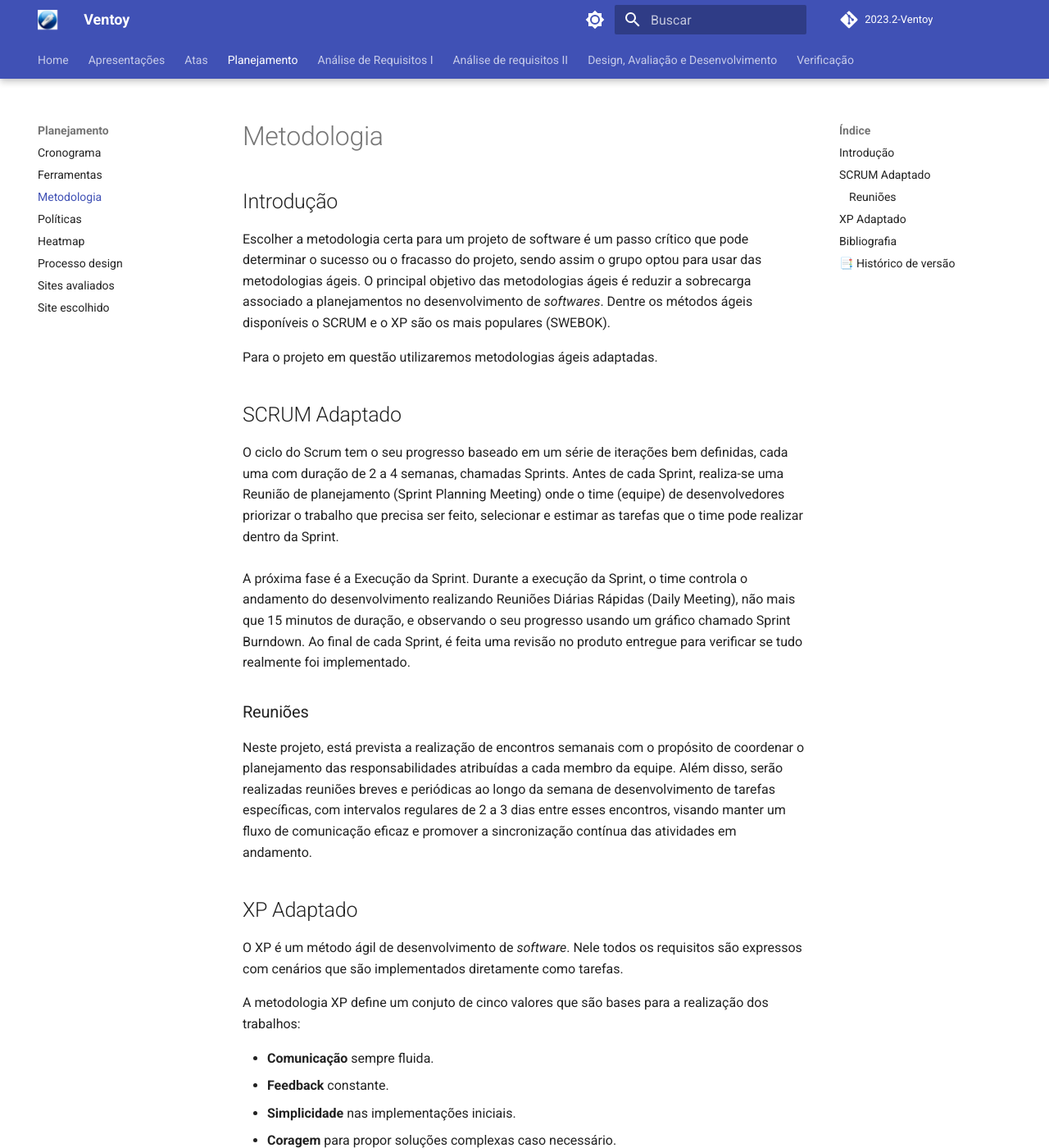
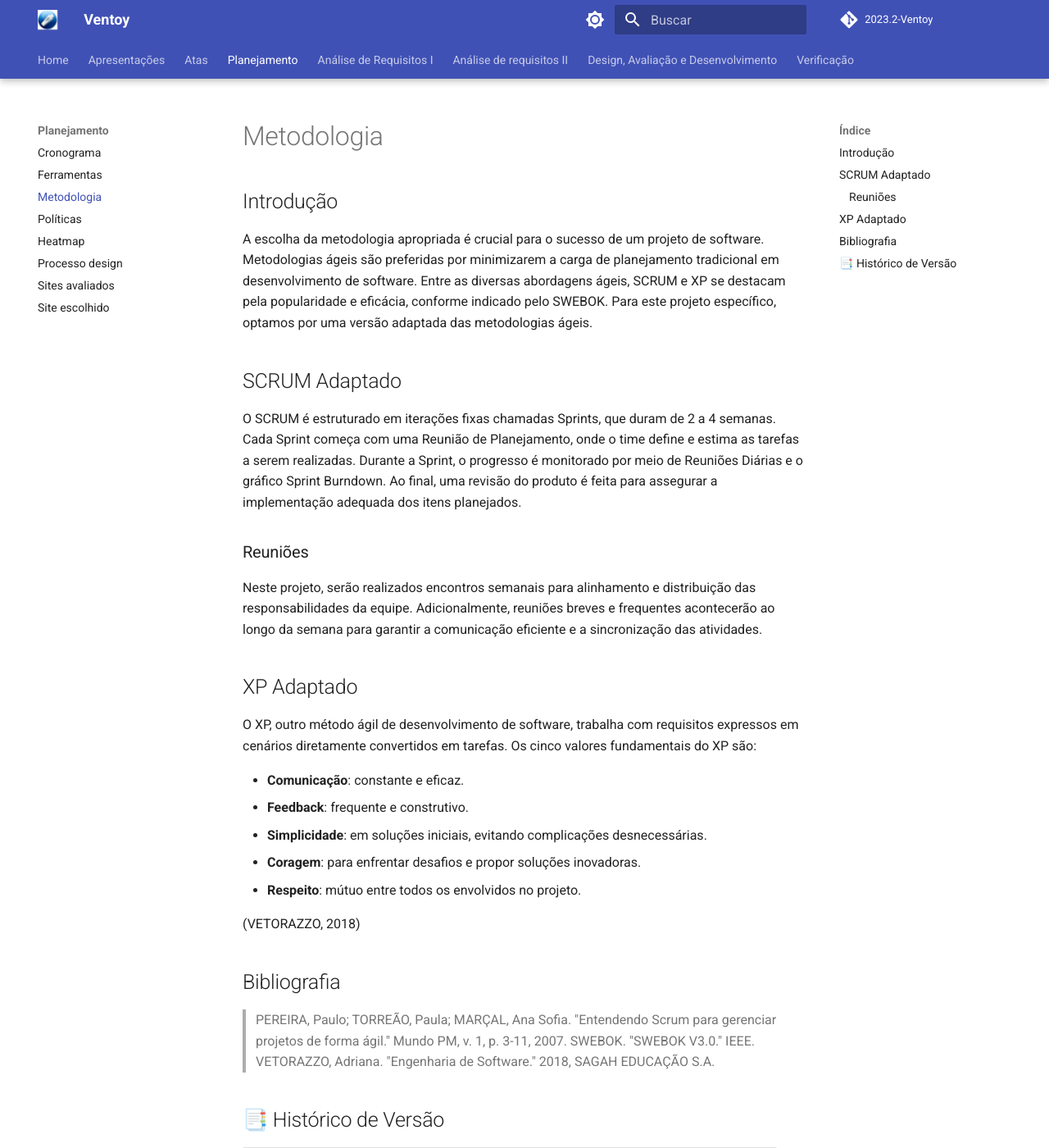
Before and after one commit to Interacao-Humano-Computador/2023.2-Ventoy, an MkDocs documentation site: the page built from docs/planejamento/metodologia.md, in a window 1280 px wide and 1400 px high. Shown: the whole window at 82% size. Built offline with MkDocs 1.6.1 and Material for MkDocs 9.7.7, drawn with Linux system fonts in a browser that asks for light colours; comment, search, counter and statistics services are not loaded; some of the changed text lies outside the part shown.

Commit message:
Update metodologia.md

```diff
--- a/docs/planejamento/metodologia.md
+++ b/docs/planejamento/metodologia.md
@@ -2,55 +2,36 @@
 
 ## Introdução
 
-Escolher a metodologia certa para um projeto de software é um passo crítico que pode determinar o sucesso ou o fracasso do projeto, sendo assim o grupo optou para usar das metodologias ágeis. O principal objetivo das metodologias ágeis é reduzir a sobrecarga
-associado a planejamentos no desenvolvimento de *softwares*.
-Dentre os métodos ágeis disponíveis o SCRUM e o XP são os mais populares
-(SWEBOK).
-
-Para o projeto em questão utilizaremos metodologias ágeis adaptadas.
+A escolha da metodologia apropriada é crucial para o sucesso de um projeto de software. Metodologias ágeis são preferidas por minimizarem a carga de planejamento tradicional em desenvolvimento de software. Entre as diversas abordagens ágeis, SCRUM e XP se destacam pela popularidade e eficácia, conforme indicado pelo SWEBOK. Para este projeto específico, optamos por uma versão adaptada das metodologias ágeis.
 
 ## SCRUM Adaptado
 
-O ciclo do Scrum tem o seu progresso baseado em um série de iterações bem
-definidas, cada uma com duração de 2 a 4 semanas, chamadas Sprints. Antes de cada
-Sprint, realiza-se uma Reunião de planejamento (Sprint Planning Meeting)
-onde o time (equipe) de desenvolvedores priorizar o trabalho que precisa ser feito,
-selecionar e estimar as tarefas que o time pode realizar dentro da Sprint.
-<br><br>
-A próxima fase é a Execução da Sprint. Durante a
-execução da Sprint, o time controla o andamento do desenvolvimento realizando
-Reuniões Diárias Rápidas (Daily Meeting), não mais que 15 minutos de duração, e
-observando o seu progresso usando um gráfico chamado Sprint Burndown. Ao final
-de cada Sprint, é feita uma revisão no produto entregue para verificar se tudo realmente foi
-implementado.
+O SCRUM é estruturado em iterações fixas chamadas Sprints, que duram de 2 a 4 semanas. Cada Sprint começa com uma Reunião de Planejamento, onde o time define e estima as tarefas a serem realizadas. Durante a Sprint, o progresso é monitorado por meio de Reuniões Diárias e o gráfico Sprint Burndown. Ao final, uma revisão do produto é feita para assegurar a implementação adequada dos itens planejados.
 
 ### Reuniões
 
-Neste projeto, está prevista a realização de encontros semanais com o propósito de coordenar o planejamento das responsabilidades atribuídas a cada membro da equipe. Além disso, serão realizadas reuniões breves e periódicas ao longo da semana de desenvolvimento de tarefas específicas, com intervalos regulares de 2 a 3 dias entre esses encontros, visando manter um fluxo de comunicação eficaz e promover a sincronização contínua das atividades em andamento.
+Neste projeto, serão realizados encontros semanais para alinhamento e distribuição das responsabilidades da equipe. Adicionalmente, reuniões breves e frequentes acontecerão ao longo da semana para garantir a comunicação eficiente e a sincronização das atividades.
 
 ## XP Adaptado
 
-O XP é um método ágil de desenvolvimento de *software*. Nele todos os requisitos são expressos
-com cenários que são implementados diretamente como tarefas.
+O XP, outro método ágil de desenvolvimento de software, trabalha com requisitos expressos em cenários diretamente convertidos em tarefas. Os cinco valores fundamentais do XP são:
 
-A metodologia XP define um conjuto de cinco valores que são bases para a realização dos trabalhos:
-
-- **Comunicação** sempre fluida.
-- **Feedback** constante.
-- **Simplicidade** nas implementações iniciais.
-- **Coragem** para propor soluções complexas caso necessário.
-- **Respeito**
+- **Comunicação**: constante e eficaz.
+- **Feedback**: frequente e construtivo.
+- **Simplicidade**: em soluções iniciais, evitando complicações desnecessárias.
+- **Coragem**: para enfrentar desafios e propor soluções inovadoras.
+- **Respeito**: mútuo entre todos os envolvidos no projeto.
 
 (VETORAZZO, 2018)
 
+## Bibliografia
+> PEREIRA, Paulo; TORREÃO, Paula; MARÇAL, Ana Sofia. "Entendendo Scrum para gerenciar projetos de forma ágil." Mundo PM, v. 1, p. 3-11, 2007.
+> SWEBOK. "SWEBOK V3.0." IEEE.
+> VETORAZZO, Adriana. "Engenharia de Software." 2018, SAGAH EDUCAÇÃO S.A.
 
-## Bibliografia
-> PEREIRA, Paulo; TORREÃO, Paula; MARÇAL, Ana Sofia. Entendendo Scrum para gerenciar projetos de forma ágil. Mundo PM, v. 1, p. 3-11, 2007. </br>
-> SWEBOK **SWEBOK V3.0**, IEEE <br/>
-> VETORAZZO, Adriana. **Engenharia de Software**, 2018, SAGAH EDUCAÇÂO S.A. </br>
+## 📑 Histórico de Versão
 
-## 📑 Histórico de versão
-
-| Versão| Data      | Descrição | Autor | Revisor       |
-| :-:   | :-----:       | :------       | -------    | -------            |
-| `1.0`   |27/09/2023 |   Criação da página de metodologia   |  [Breno Queiroz](https://github.com/brenob6)| [Mayara Alves](https://github.com/Mayara-tech) |
+| Versão | Data       | Descrição                         | Autor                                           | Revisor                                      |
+|--------|------------|-----------------------------------|-------------------------------------------------|----------------------------------------------|
+| `1.0`  | 27/09/2023 | Criação da página de metodologia. | [Breno Queiroz](https://github.com/brenob6)    | [Mayara Alves](https://github.com/Mayara-tech) |
+| `2.0`  | 25/11/2023 | Melhoria na clareza dos textos. | [Altino Arthur](https://github.com/arthurrochamoreira)    |  |
```
